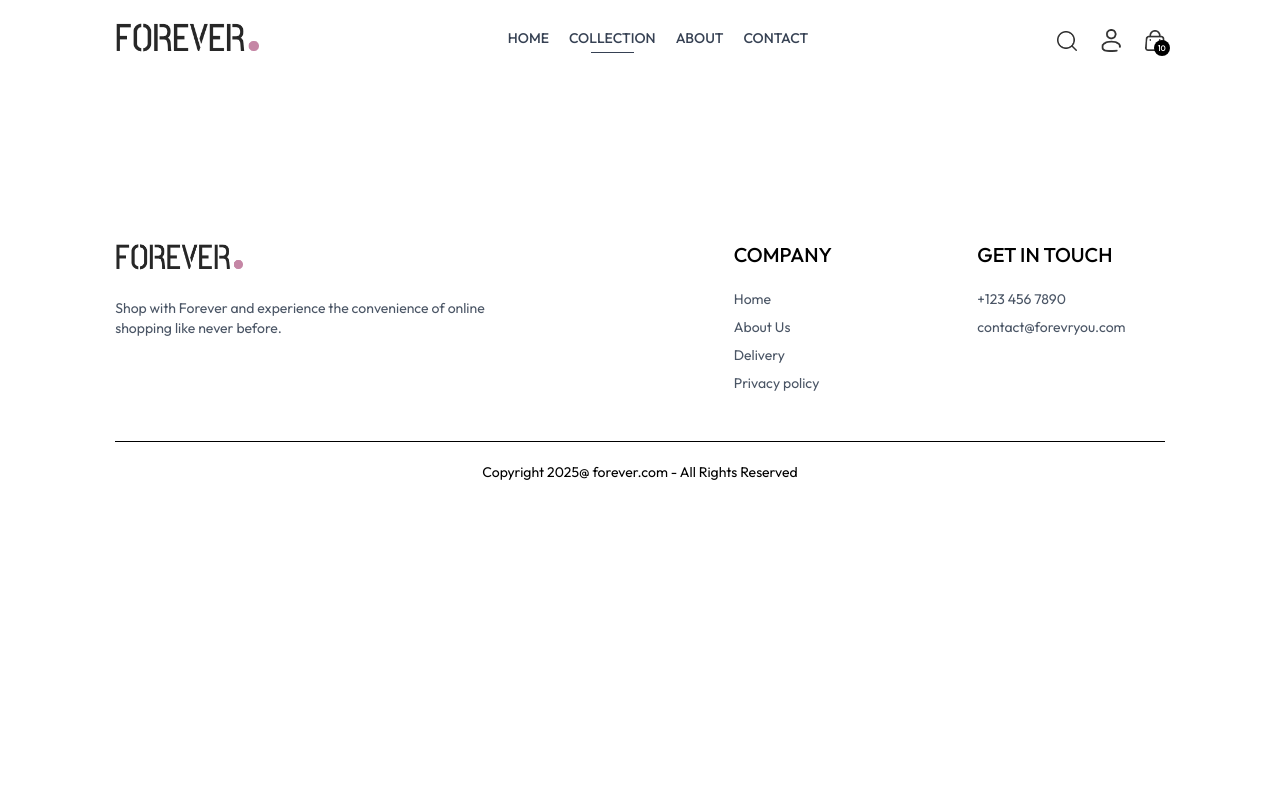
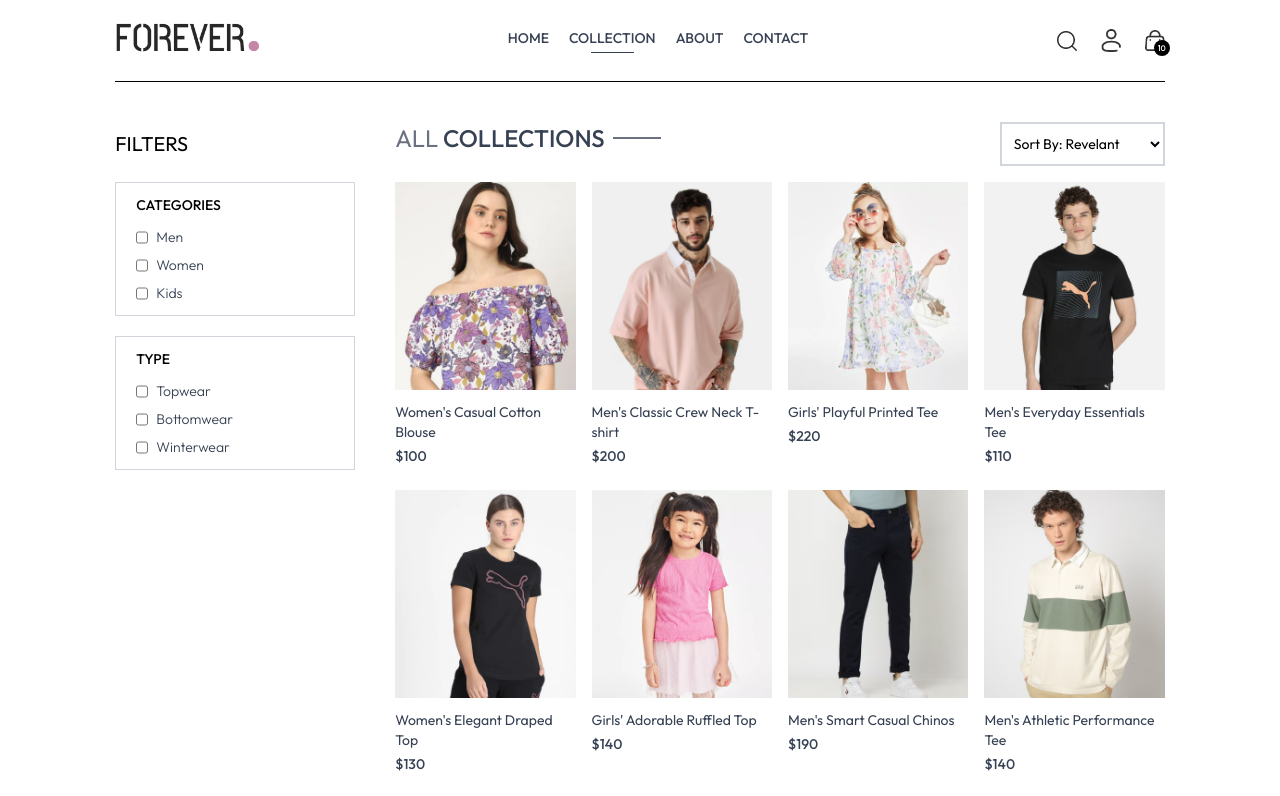
Before and after one commit to bhavin-matreja/Ecommerce-site, a React (Vite) app: page /collection in a window 1280 px wide. Shown: the top 796 px of the page. Built offline with nearby package versions, Linux system fonts and the light colour scheme.

Commit message:
Updated Collection.jsx

```diff
--- a/src/components/Title.jsx
+++ b/src/components/Title.jsx
@@ -4,8 +4,7 @@
   return (
     <div className='inline-flex gap-2 items-center mb-3'>
         <p className='text-gray-500'>
-            {text1}
-            <span className='text-gray-700 font-medium'>
+            {text1} <span className='text-gray-700 font-medium'>
                 {text2}
             </span>
         </p>
--- a/src/pages/Collection.jsx
+++ b/src/pages/Collection.jsx
@@ -1,9 +1,205 @@
-import React from 'react'
+import React, { useContext, useEffect, useState } from 'react'
+import { ShopContext } from '../context/ShopContext'
+import { assets } from '../assets/assets'
+import Title from '../components/Title'
+import ProductItem from '../components/ProductItem'
 
 const Collection = () => {
+
+  const {products} = useContext(ShopContext)
+  const [showFilter, setShowFilter] = useState(false)
+  const [filterProducts, setFilterProducts] = useState([])
+  const [category, setCategory] = useState([])
+  const [subCategory, setSubCategory] = useState([])
+  const [sortType, setSortType] = useState('relavent')
+
+  const toggleCategory = (e) => {
+    if (category.includes(e.target.value)) {
+      setCategory((prev) => prev.filter(item => item != e.target.value ))
+    } else {
+      setCategory((prev) => [...prev, e.target.value ])
+    }
+  }
+
+  const toggleSubcategory = (item) => {
+    if (subCategory.includes(item)) {
+      setSubCategory((prev) => prev.filter(it => it != item))
+    } else {
+      setSubCategory((prev) => [...prev, item])
+    }
+  }
+
+  const applyFilter = () => {
+    let productsCopy = products.slice()
+    if (category.length > 0 ) {
+      productsCopy = productsCopy.filter(item => category.includes(item.category))
+    }
+
+    if (subCategory.length > 0) {
+      productsCopy = productsCopy.filter(item => subCategory.includes(item.subCategory))
+    }
+
+    setFilterProducts(productsCopy)
+  }
+
+  const sortProduct = () => {
+    let filteredProductCopy = filterProducts.slice()
+
+    switch(sortType) {
+      case 'low-high':
+        setFilterProducts(filteredProductCopy.sort((a,b) => (a.price - b.price )))
+        break
+      case 'high-low':
+        setFilterProducts(filteredProductCopy.sort((a,b) => (b.price - a.price )))
+        break
+      default:
+        applyFilter()
+        break
+    }
+  }
+
+  useEffect(() => {
+    applyFilter()
+  }, [category, subCategory])
+
+  useEffect(() => {
+    sortProduct()
+  }, [sortType])
+
+  /* //check toggleSubcategory on console log
+  useEffect(() => {
+    console.log(subCategory);
+
+  }, [subCategory]) */
+
+
   return (
-    <div>
+    <div className='flex flex-col sm:flex-row gap-1 sm:gap-10 pt-10 border-t'>
 
+      { /* Filter Options */ }
+      <div className='min-w-60'>
+        <p
+          onClick={()=>setShowFilter(!showFilter)}
+          className='my-2 text-xl flex items-center cursor-pointer gap-2'>
+          FILTERS
+          <img className={`h-3 sm:hidden ${showFilter ? 'rotate-90' : ''}`} src={assets.dropdown_icon} alt="" />
+        </p>
+
+        {/* Category Filter */}
+        <div
+          className={`border border-gray-300 pl-5 py-3 mt-6 ${
+            showFilter ? '' : 'hidden'
+          } sm:block`} >
+
+          <p className='mb-3 text-sm font-medium'>CATEGORIES</p>
+
+           <div className="flex flex-col gap-2 text-sm font-light text-gray-700">
+            <p className="flex gap-2 items-center">
+              <input
+                type="checkbox"
+                className="w-3"
+                value={'Men'}
+                onChange={toggleCategory}
+              />
+              Men
+            </p>
+            <p className="flex gap-2 items-center">
+              <input
+                type="checkbox"
+                className="w-3"
+                value={'Women'}
+                onChange={toggleCategory}
+              />
+              Women
+            </p>
+            <p className="flex gap-2 items-center">
+              <input
+                type="checkbox"
+                className="w-3"
+                value={'Kids'}
+                onChange={toggleCategory}
+              />
+              Kids
+            </p>
+          </div>
+
+        </div>
+
+        {/* Subcategory Filter */ }
+        <div
+          className={`border border-gray-300 pl-5 py-3 my-5 ${
+            showFilter ? '' : 'hidden'
+          } sm:block`} >
+
+          <p className='mb-3 text-sm font-medium'>TYPE</p>
+
+           <div className="flex flex-col gap-2 text-sm font-light text-gray-700">
+            <p className="flex gap-2 items-center">
+              <input
+                type="checkbox"
+                className="w-3"
+                value={'Topwear'}
+                onChange={() => { toggleSubcategory('Topwear')}}
+              />
+              Topwear
+            </p>
+            <p className="flex gap-2 items-center">
+              <input
+                type="checkbox"
+                className="w-3"
+                value={'Bottomwear'}
+                onChange={() => { toggleSubcategory('Bottomwear')}}
+              />
+              Bottomwear
+            </p>
+            <p className="flex gap-2 items-center">
+              <input
+                type="checkbox"
+                className="w-3"
+                value={'Winterwear'}
+                onChange={() => { toggleSubcategory('Winterwear')}}
+              />
+              Winterwear
+            </p>
+          </div>
+
+        </div>
+
+      </div>
+
+      { /* Right Side */}
+      <div className='flex-1 '>
+        <div className='flex justify-between text-base sm:text-2xl mb-4'>
+
+          <Title text1={'ALL'} text2={'COLLECTIONS'} />
+
+          { /* Product Sort */ }
+          <select
+            onChange={(e) => setSortType(e.target.value)}
+            className='border-2 border-gray-300 text-sm px-2'
+          >
+            <option value="relavant">Sort By: Revelant</option>
+            <option value="low-high">Sort By: Low to High</option>
+            <option value="high-low">Sort By: High to Low</option>
+          </select>
+        </div>
+
+        { /* Map Products */ }
+        <div className='grid grid-cols-2 md:grid-cols-3 lg:grid-cols-4 gap-4 gap-y-6'>
+          {
+            filterProducts.map((item, index) => (
+              <ProductItem
+                    key={index}
+                    id={item._id}
+                    image={item.image}
+                    name={item.name}
+                    price={item.price}
+                 />
+            ))
+          }
+        </div>
+
+      </div>
     </div>
   )
 }
```
